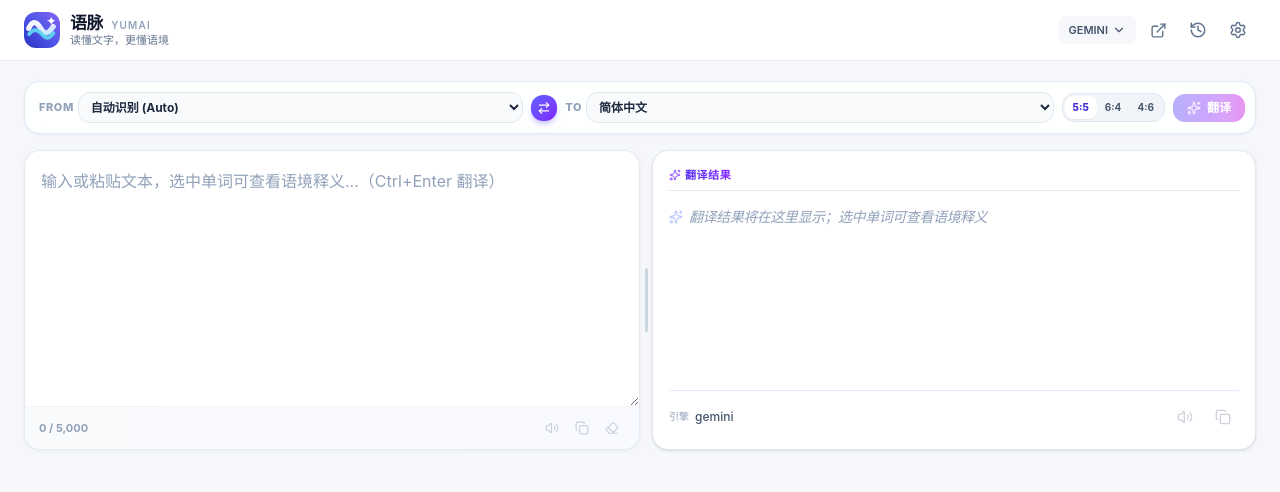
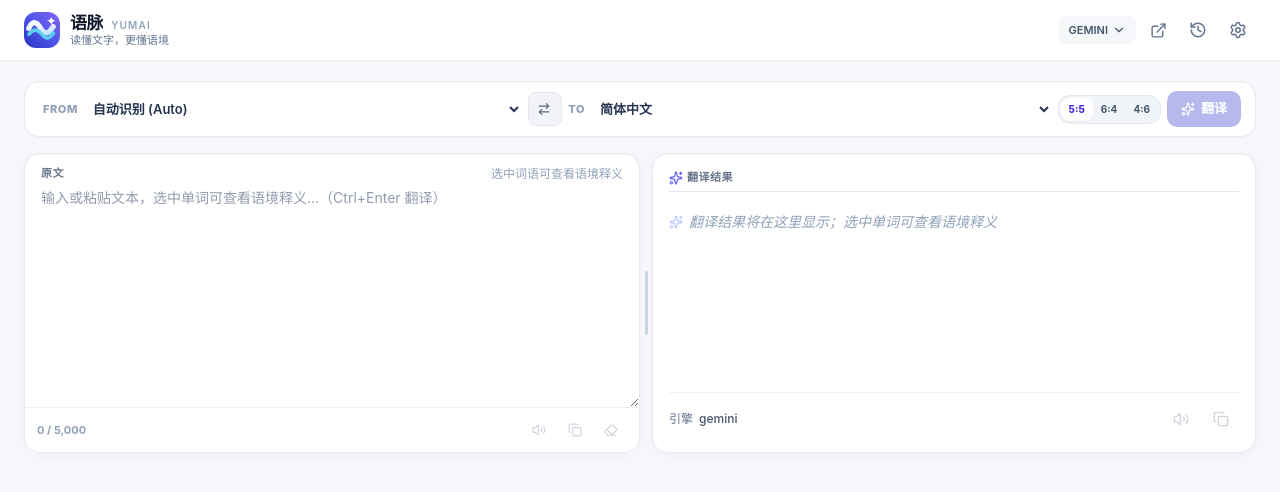
Before and after one commit to xiaobaoliu849/freeai-context-translator, a React (Vite) app: page / in a window 1280 px wide. Shown: the top 492 px of the page. Built offline with nearby package versions, Linux system fonts and the light colour scheme.

Commit message:
design(ui4): rebuild translation toolbar and scrollable source/result cards

```diff
--- a/src/components/TranslatorMain.tsx
+++ b/src/components/TranslatorMain.tsx
@@ -671,19 +671,19 @@ export const TranslatorMain: React.FC<TranslatorMainProps> = ({
 
   return (
     <div className={isPopup
-      ? 'flex-1 min-h-0 flex flex-col gap-2.5 px-3 py-2.5'
-      : 'max-w-[1400px] mx-auto px-3 sm:px-6 py-3 sm:py-5 flex flex-col gap-3 sm:gap-4'
+      ? 'flex-1 min-h-0 flex flex-col gap-2 px-3 py-3'
+      : 'max-w-[1400px] mx-auto px-3 sm:px-6 py-5 flex flex-col gap-4'
     }>
       {copyError && <p role="alert" className="text-xs text-rose-700 px-2">{copyError}</p>}
       {/* 1. ELEGANT LANGUAGE SELECTOR TOOLBAR */}
-      <div className="bg-white/90 backdrop-blur-sm border border-slate-200/90 rounded-2xl p-2 sm:p-2.5 shadow-sm shadow-slate-200/60 flex items-center justify-between gap-2 flex-wrap sm:flex-nowrap">
+      <div className="yumai-language-bar flex shrink-0 items-center gap-1.5 px-2.5 py-1.5 sm:px-3.5">
         {/* Source Language Select */}
-        <div className="flex items-center gap-1 flex-1 min-w-[120px]">
+        <div className="flex items-center gap-1 flex-1 min-w-0">
           {!isPopup && <span className="text-[11px] font-extrabold text-slate-400 pl-1 uppercase tracking-wider hidden sm:inline">From</span>}
           <select
             value={sourceLang}
             onChange={(e) => setSourceLang(e.target.value)}
-            className="bg-slate-50 hover:bg-indigo-50/70 text-slate-800 text-xs font-bold px-2 py-1.5 rounded-xl border border-slate-200 hover:border-indigo-300 focus:outline-none focus:ring-2 focus:ring-indigo-500/25 focus:border-indigo-400 cursor-pointer w-full transition-all"
+            className="w-full rounded-lg text-slate-800 font-semibold cursor-pointer" aria-label="原文语言"
           >
             <option value="auto">自动识别 (Auto)</option>
             {languages.map((l) => (
@@ -697,19 +697,19 @@ export const TranslatorMain: React.FC<TranslatorMainProps> = ({
         {/* Swap Button */}
         <button
           onClick={onSwapLanguages}
-          className="p-1.5 text-white bg-gradient-to-br from-indigo-500 to-violet-600 hover:from-indigo-600 hover:to-violet-700 rounded-xl transition-all cursor-pointer shadow-md shadow-indigo-500/30 hover:shadow-lg hover:shadow-indigo-500/40 hover:scale-110 active:scale-95 shrink-0"
+          className="yumai-swap-button p-2 rounded-lg transition-colors cursor-pointer shrink-0" aria-label="互换语言"
           title="互换语言"
         >
           <ArrowRightLeft className="w-3.5 h-3.5" />
         </button>
 
         {/* Target Language Select */}
-        <div className="flex items-center gap-1 flex-1 min-w-[120px]">
+        <div className="flex items-center gap-1 flex-1 min-w-0">
           {!isPopup && <span className="text-[11px] font-extrabold text-slate-400 uppercase tracking-wider hidden sm:inline">To</span>}
           <select
             value={targetLang}
             onChange={(e) => setTargetLang(e.target.value)}
-            className="bg-slate-50 hover:bg-violet-50/70 text-slate-800 text-xs font-bold px-2 py-1.5 rounded-xl border border-slate-200 hover:border-violet-300 focus:outline-none focus:ring-2 focus:ring-violet-500/25 focus:border-violet-400 cursor-pointer w-full transition-all"
+            className="w-full rounded-lg text-slate-800 font-semibold cursor-pointer" aria-label="译文语言"
           >
             {languages.map((l) => (
               <option key={l.code} value={l.code}>
@@ -745,11 +745,9 @@ export const TranslatorMain: React.FC<TranslatorMainProps> = ({
         <button
           onClick={() => (loading ? handleStop() : handleTranslate())}
           disabled={!sourceText.trim()}
-          className={`flex items-center justify-center gap-1.5 text-white text-xs font-extrabold px-3.5 py-1.5 rounded-xl transition-all hover:scale-[1.04] active:scale-95 disabled:opacity-40 disabled:hover:scale-100 disabled:shadow-none cursor-pointer shrink-0 ${
-            loading
-              ? 'bg-gradient-to-r from-rose-500 to-pink-600 hover:from-rose-600 hover:to-pink-700 shadow-md shadow-rose-500/30'
-              : 'bg-gradient-to-r from-indigo-600 via-violet-600 to-fuchsia-600 hover:from-indigo-700 hover:via-violet-700 hover:to-fuchsia-700 shadow-md shadow-indigo-500/40 hover:shadow-lg hover:shadow-violet-500/40'
-          }`}
+          className="yumai-translate-button inline-flex shrink-0 items-center justify-center gap-1.5 text-white disabled:opacity-40 disabled:cursor-not-allowed transition-colors"
+          data-loading={loading}
+          aria-label={loading ? '停止翻译' : '翻译文本'}
           title={loading ? '停止生成' : 'Ctrl/Cmd+Enter 翻译，Enter 换行'}
         >
           {loading ? (
@@ -759,7 +757,7 @@ export const TranslatorMain: React.FC<TranslatorMainProps> = ({
             </>
           ) : (
             <>
-              <Sparkles className="w-3.5 h-3.5 text-fuchsia-200 shrink-0" />
+              <Sparkles className="w-3.5 h-3.5 text-white shrink-0" />
               <span>翻译</span>
             </>
           )}
@@ -805,7 +803,7 @@ export const TranslatorMain: React.FC<TranslatorMainProps> = ({
 
       {/* Auto-detected content intent with an explicit manual override. */}
       {sourceText.trim() && (
-        <div className="flex flex-wrap items-center justify-between gap-2 px-1 text-xs" aria-live="polite">
+        <div className="yumai-context-chip flex flex-wrap items-center justify-between gap-2 px-1" aria-live="polite">
           <span className="text-slate-500">
             <Sparkles className="w-3.5 h-3.5 inline text-indigo-500 mr-1" />
             智能识别：{selectedWord ? '词语释义' : selectionKind === 'passage' ? '长文阅读' : selectionKind === 'term' ? '短语' : '句子翻译'}
@@ -861,7 +859,7 @@ export const TranslatorMain: React.FC<TranslatorMainProps> = ({
             whole box collapses to a one-line context strip so the word view
             below gets almost all the vertical space. */}
         {isPopup && selectedWord ? (
-          <div className="shrink-0 flex items-center justify-between gap-2 pl-3 pr-1.5 py-1.5 bg-gradient-to-r from-indigo-50/80 via-white to-violet-50/60 border border-indigo-200/90 rounded-xl shadow-2xs select-none">
+          <div className="shrink-0 flex items-center justify-between gap-2 px-3 py-2 bg-white border border-slate-200 rounded-xl select-none">
             <span
               className="flex-1 min-w-0 text-xs text-slate-600 truncate whitespace-nowrap font-medium"
               title={(sourceText || result?.sourceText || '').replace(/\s+/g, ' ').trim()}
@@ -880,11 +878,16 @@ export const TranslatorMain: React.FC<TranslatorMainProps> = ({
         ) : (
         <div
           style={isPopup ? { flex: `0 0 calc(${effectiveVSplitPercent}% - 6px)` } : undefined}
-          className={`bg-white border border-slate-200/90 rounded-2xl shadow-sm shadow-slate-200/50 hover:shadow-md hover:shadow-indigo-100 overflow-hidden flex flex-col justify-between focus-within:border-indigo-400 focus-within:ring-4 focus-within:ring-indigo-500/15 focus-within:shadow-lg focus-within:shadow-indigo-500/10 transition-all ${
-            isPopup ? 'min-h-[85px]' : 'min-h-[240px] sm:min-h-[300px]'
+          className={`yumai-source-panel overflow-hidden flex flex-col justify-between transition-colors ${
+            isPopup ? 'min-h-[105px]' : 'min-h-[240px] sm:min-h-[300px]'
           }`}
         >
+          <div className="flex shrink-0 items-center justify-between px-4 pt-3 pb-1">
+            <span className="yumai-panel-caption">原文</span>
+            {!isPopup && <span className="text-xs text-slate-400">选中词语可查看语境释义</span>}
+          </div>
           <textarea
+            aria-label="原文输入区"
             ref={textareaRef}
             value={sourceText}
             onChange={(e) => {
@@ -901,13 +904,13 @@ export const TranslatorMain: React.FC<TranslatorMainProps> = ({
             placeholder="输入或粘贴文本，选中单词可查看语境释义...（Ctrl+Enter 翻译）"
             className={`${
               isPopup
-                ? 'flex-1 min-h-0 p-3 sm:p-3.5 resize-none overflow-y-auto text-sm'
-                : 'w-full p-3.5 sm:p-4 flex-1 min-h-[180px] sm:min-h-[220px] resize-y text-sm sm:text-base'
-            } text-slate-800 font-normal focus:outline-none placeholder:text-slate-400 bg-transparent leading-relaxed`}
+                ? 'flex-1 min-h-0 px-4 pb-3 resize-none overflow-y-auto text-sm'
+                : 'w-full px-4 pb-4 flex-1 min-h-[180px] sm:min-h-[220px] resize-y text-sm sm:text-base'
+            } yumai-source-editor text-slate-800 font-normal focus:outline-none placeholder:text-slate-400 bg-transparent leading-relaxed`}
           />
 
           {/* Input Box Actions Toolbar */}
-          <div className="flex items-center justify-between px-3.5 py-2 border-t border-slate-100 bg-gradient-to-r from-slate-50/80 to-indigo-50/40 text-slate-500 text-xs">
+          <div className="yumai-panel-footer flex shrink-0 items-center justify-between px-3 py-1.5 text-slate-500 text-xs">
             <div className="flex items-center gap-1.5">
               {activeSelection && (
                 <button type="button" onClick={() => handleTranslate(activeSelection)}
@@ -986,11 +989,11 @@ export const TranslatorMain: React.FC<TranslatorMainProps> = ({
             onPointerUp={handleVSplitPointerUp}
             onPointerCancel={handleVSplitPointerUp}
             onDoubleClick={handleResetAdaptiveSplit}
-            className="h-2.5 flex items-center justify-center cursor-row-resize touch-none group select-none py-0.5 shrink-0"
+            className="h-3 flex items-center justify-center cursor-row-resize touch-none group select-none py-1 shrink-0"
             title={userCustomVSplit ? '拖动调整高度 (双击恢复智能自适应)' : '智能自适应高度 (拖动可手动调整)'}
           >
             <div className={`h-[3px] rounded-full transition-all ${
-              vSplitDragging ? 'bg-gradient-to-r from-indigo-500 to-violet-500 w-16 shadow-sm shadow-indigo-500/40' : 'bg-slate-300 group-hover:bg-gradient-to-r group-hover:from-indigo-400 group-hover:to-violet-400 w-10'
+              vSplitDragging ? 'bg-indigo-500 w-16' : 'bg-slate-300 group-hover:bg-indigo-400 w-10'
             }`} />
           </div>
         )}
@@ -1014,14 +1017,10 @@ export const TranslatorMain: React.FC<TranslatorMainProps> = ({
         {/* RIGHT / BOTTOM COLUMN: TRANSLATION RESULT BOX / DICTIONARY MODE */}
         <div
           style={isPopup ? { flex: '1 1 0%' } : undefined}
-          className={`border border-slate-200 rounded-2xl shadow-sm relative flex flex-col justify-between transition-all ${
-            selectedWord
-              ? 'bg-white'
-              : 'bg-white'
-          } ${
+          className={`yumai-result-panel relative flex min-h-0 flex-col justify-between transition-colors ${
             isPopup
-              ? (selectedWord ? 'min-h-[110px] overflow-hidden p-0' : 'min-h-[110px] overflow-y-auto p-3.5 sm:p-4')
-              : (selectedWord ? 'min-h-[240px] sm:min-h-[300px] overflow-hidden p-0' : 'p-3.5 sm:p-4 min-h-[240px] sm:min-h-[300px]')
+              ? (selectedWord ? 'min-h-[110px] overflow-hidden p-0' : 'min-h-[110px] overflow-hidden p-3.5')
+              : (selectedWord ? 'min-h-[240px] sm:min-h-[300px] overflow-hidden p-0' : 'p-4 min-h-[240px] sm:min-h-[300px]')
           }`}
         >
           {selectedWord ? (
@@ -1039,18 +1038,18 @@ export const TranslatorMain: React.FC<TranslatorMainProps> = ({
           ) : loading ? (
             streamingText ? (
               /* Typewriter view while the SSE stream is live */
-              <div className="space-y-2">
-                <div className="text-[11px] font-semibold">
+              <div className="yumai-result-scroll space-y-3">
+                <div className="text-xs font-semibold">
                   <div className="flex items-center justify-between pb-1.5">
-                    <span className="uppercase tracking-wider font-extrabold flex items-center gap-1 bg-gradient-to-r from-indigo-600 to-violet-600 bg-clip-text text-transparent">
-                      <Sparkles className="w-3 h-3 text-violet-500" />
+                    <span className="yumai-panel-caption flex items-center gap-1">
+                      <Sparkles className="w-3.5 h-3.5 text-indigo-500" />
                       {result?.sourceText && result.sourceText !== sourceText ? '所选内容译文' : '翻译结果'}
                     </span>
                     <span className="text-xs bg-indigo-50 text-indigo-700 px-2 py-0.5 rounded-md font-medium">生成中…</span>
                   </div>
                   <div className="h-px bg-slate-200" />
                 </div>
-                <div className={`${
+                <div className={`yumai-result-text ${
                   isPopup
                     ? 'text-slate-900 text-[15px] font-normal leading-relaxed tracking-normal select-text min-h-[60px] whitespace-pre-wrap pt-0.5'
                     : 'text-slate-900 text-base sm:text-lg font-medium leading-relaxed tracking-tight select-text min-h-[60px] whitespace-pre-wrap'
@@ -1067,12 +1066,12 @@ export const TranslatorMain: React.FC<TranslatorMainProps> = ({
             )
           ) : (
             <>
-              <div className="space-y-2">
+              <div className="yumai-result-scroll space-y-3">
                 {/* Output Header */}
-                <div className="text-[11px] font-semibold">
+                <div className="text-xs font-semibold">
                   <div className="flex items-center justify-between pb-1.5">
-                    <span className="uppercase tracking-wider font-extrabold flex items-center gap-1 bg-gradient-to-r from-indigo-600 to-violet-600 bg-clip-text text-transparent">
-                      <Sparkles className="w-3 h-3 text-violet-500" />
+                    <span className="yumai-panel-caption flex items-center gap-1">
+                      <Sparkles className="w-3.5 h-3.5 text-indigo-500" />
                       {result?.sourceText && result.sourceText !== sourceText ? '所选内容译文' : '翻译结果'}
                     </span>
                     {result?.detectedLang && (
@@ -1086,7 +1085,7 @@ export const TranslatorMain: React.FC<TranslatorMainProps> = ({
 
                 {/* Full Sentence Translation - selectable and copyable without hijacking */}
                 <div
-                  className={`${
+                  className={`yumai-result-text ${
                     isPopup
                       ? 'text-slate-900 text-[15px] font-medium leading-relaxed tracking-normal select-text min-h-[60px] whitespace-pre-wrap pt-0.5'
                       : 'text-slate-900 text-base sm:text-lg font-semibold leading-relaxed tracking-tight select-text min-h-[60px] whitespace-pre-wrap'
@@ -1102,8 +1101,8 @@ export const TranslatorMain: React.FC<TranslatorMainProps> = ({
               </div>
 
               {/* Translation Card Actions Footer */}
-              <div className="flex items-center justify-between pt-2.5 mt-2 border-t border-indigo-100/80 text-xs text-slate-400">
-                <div className="flex items-center gap-1.5 text-[10px]">
+              <div className="yumai-result-footer flex shrink-0 items-center justify-between text-xs text-slate-500">
+                <div className="flex items-center gap-1.5 text-xs">
                   <span>引擎</span>
                   <span className="font-medium text-slate-600 text-xs">
                     {settings.defaultProvider}
```
